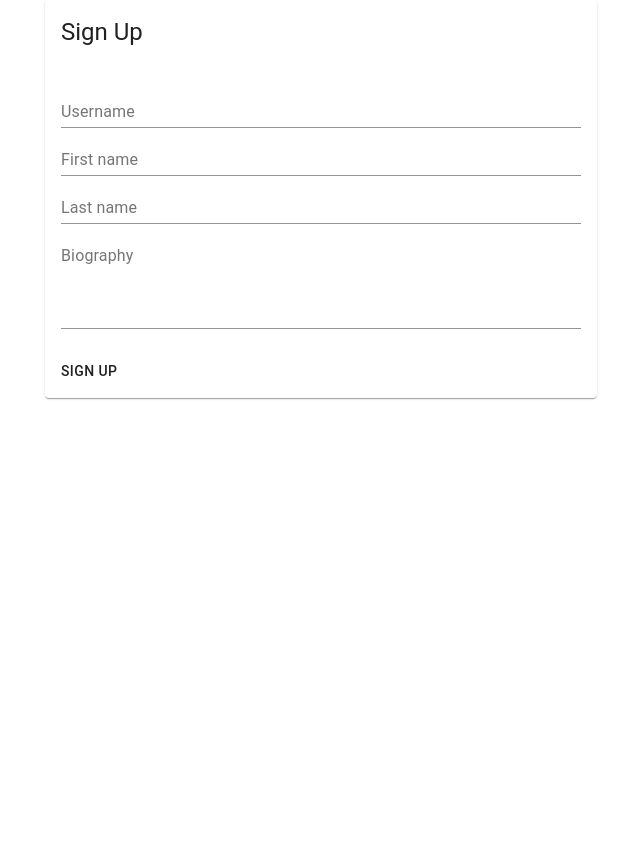
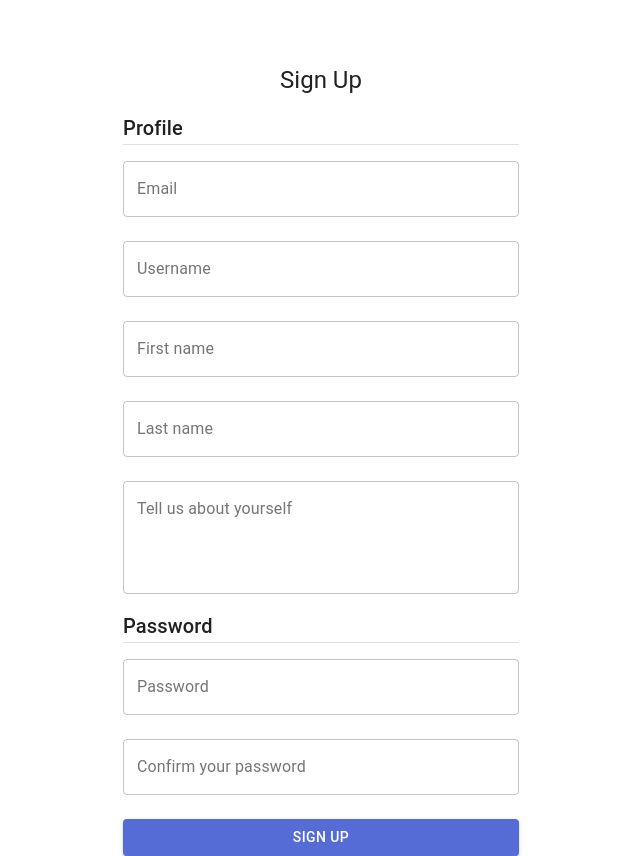
Before and after one commit to Tzunhei/twitter-clone-client, a Next.js app: page /auth/signup in a window 1280 px wide. Shown: the whole page, without its empty margins (319-959 px from the left). Before the commit the page ends 800 px from the top, so only its background shows below. Built offline with nearby package versions, Linux system fonts and the light colour scheme.

Commit message:
init signup component

```diff
--- /dev/null
+++ b/components/Auth/AuthContainer.tsx
@@ -0,0 +1,24 @@
+import React from 'react';
+import { Box, Container, Typography } from '@material-ui/core';
+
+interface IAuthContainerProps {
+  children: React.ReactNode;
+  title: string;
+}
+
+const AuthContainer = (props: IAuthContainerProps) => {
+  const { children, title } = props;
+
+  return (
+    <Container component="main" maxWidth="xs">
+      <Box mt={8}>
+        <Typography align="center" variant="h5">
+          {title}
+        </Typography>
+        {children}
+      </Box>
+    </Container>
+  );
+};
+
+export default AuthContainer;
--- a/pages/api/auth/[...nextauth].ts
+++ b/pages/api/auth/[...nextauth].ts
@@ -7,7 +7,7 @@ export default (req: NextApiRequest, res: NextApiResponse): Promise<void> =>
   NextAuth(req, res, {
     providers: [
       Providers.Credentials({
-        name: 'Credentials',
+        name: 'credentials',
         credentials: {
           username: {
             label: 'Username',
--- a/pages/auth/signin.tsx
+++ b/pages/auth/signin.tsx
@@ -1,4 +1,4 @@
-import LoginForm from '@components/Login/LoginForm';
+import LoginForm from '@components/Auth/LoginForm';
 
 const SignIn = () => {
   return <LoginForm />;
--- a/pages/auth/signup.tsx
+++ b/pages/auth/signup.tsx
@@ -1,104 +1,156 @@
+import AuthContainer from '@components/Auth/AuthContainer';
+import { yupResolver } from '@hookform/resolvers/yup';
 import {
   Box,
   Button,
-  Card,
-  CardActions,
-  CardContent,
-  CardHeader,
-  Container,
+  Divider,
+  makeStyles,
   TextField,
+  Typography,
 } from '@material-ui/core';
 import { Controller, useForm } from 'react-hook-form';
+import * as yup from 'yup';
 
+const useStyles = makeStyles((theme) => ({
+  form: {
+    marginTop: theme.spacing(1),
+    width: '100%',
+    display: 'flex',
+    flexDirection: 'column',
+  },
+}));
 interface ISignUpFormInput {
+  email: string;
   username: string;
   first_name: string;
   last_name: string;
+  password: string;
+  password_confirmation: string;
   biography: string;
 }
 
+const schema = yup.object().shape({
+  email: yup.string().email().required(),
+  username: yup.string().required(),
+  first_name: yup.string().required(),
+  last_name: yup.string().required(),
+  password: yup.string().required(),
+  password_confirmation: yup.string().required(),
+  biography: yup.string(),
+});
+
 const SignUp = () => {
-  const { control, handleSubmit, register } = useForm<ISignUpFormInput>();
+  const classes = useStyles();
+
+  const { control, handleSubmit, errors } = useForm({
+    resolver: yupResolver(schema),
+  });
 
   const onSubmit = (data: ISignUpFormInput) => {
     console.log(data);
   };
 
   return (
-    <Container maxWidth="sm">
-      <Card>
-        <CardHeader title="Sign Up" />
-        <form onSubmit={handleSubmit(onSubmit)}>
-          <CardContent>
+    <AuthContainer title="Sign Up">
+      <form className={classes.form} onSubmit={handleSubmit(onSubmit)}>
         <Box display="flex" flexDirection="column">
+          <Box mt={1}>
+            <Typography variant="h6">Profile</Typography>
+            <Divider />
+          </Box>
           <Controller
-                name="username"
+            as={TextField}
+            variant="outlined"
+            margin="normal"
             control={control}
+            name="email"
+            label="Email"
             defaultValue=""
-                render={({ onChange, value }) => (
-                  <TextField
-                    name="username"
-                    inputRef={register}
-                    onChange={onChange}
-                    value={value}
-                    label="Username"
-                  />
-                )}
+            error={Boolean(errors.email)}
+            helperText={errors.email?.message}
           />
           <Controller
-                name="first_name"
+            as={TextField}
+            variant="outlined"
+            margin="normal"
             control={control}
+            name="username"
+            label="Username"
             defaultValue=""
-                render={({ onChange, value }) => (
-                  <TextField
-                    name="first_name"
-                    inputRef={register}
-                    onChange={onChange}
-                    value={value}
-                    label="First name"
-                  />
-                )}
+            error={Boolean(errors.username)}
+            helperText={errors.username?.message}
           />
           <Controller
-                name="last_name"
+            as={TextField}
+            variant="outlined"
+            margin="normal"
             control={control}
+            name="first_name"
+            label="First name"
             defaultValue=""
-                render={({ onChange, value }) => (
-                  <TextField
-                    name="last_name"
-                    inputRef={register}
-                    onChange={onChange}
-                    value={value}
-                    label="Last name"
-                  />
-                )}
+            error={Boolean(errors.first_name)}
+            helperText={errors.first_name?.message}
           />
           <Controller
-                name="biography"
+            as={TextField}
+            variant="outlined"
+            margin="normal"
             control={control}
+            name="last_name"
+            label="Last name"
             defaultValue=""
-                render={({ onChange, value }) => (
-                  <TextField
+            error={Boolean(errors.last_name)}
+            helperText={errors.last_name?.message}
+          />
+          <Controller
             multiline
             rows={4}
+            as={TextField}
+            variant="outlined"
+            margin="normal"
+            control={control}
             name="biography"
-                    inputRef={register}
-                    onChange={onChange}
-                    value={value}
-                    label="Biography"
+            label="Tell us about yourself"
+            defaultValue=""
+            error={Boolean(errors.biography)}
+            helperText={errors.biography?.message}
           />
-                )}
+          <Box mt={1}>
+            <Typography variant="h6">Password</Typography>
+            <Divider />
+          </Box>
+          <Controller
+            type="password"
+            as={TextField}
+            variant="outlined"
+            margin="normal"
+            control={control}
+            name="password"
+            label="Password"
+            defaultValue=""
+            error={Boolean(errors.password)}
+            helperText={errors.password?.message}
+          />
+          <Controller
+            type="password"
+            as={TextField}
+            variant="outlined"
+            margin="normal"
+            control={control}
+            name="password_confirmation"
+            label="Confirm your password"
+            defaultValue=""
+            error={Boolean(errors.password_confirmation)}
+            helperText={errors.password_confirmation?.message}
           />
         </Box>
-          </CardContent>
-          <Box justifyContent="flex-end">
-            <CardActions>
-              <Button type="submit">Sign up</Button>
-            </CardActions>
+        <Box mt={2}>
+          <Button fullWidth color="primary" variant="contained" type="submit">
+            Sign up
+          </Button>
         </Box>
       </form>
-      </Card>
-    </Container>
+    </AuthContainer>
   );
 };
 
```
Also changed, not shown: components/Auth/LoginForm.tsx (added, +87 -0 lines), components/Login/LoginForm.tsx (deleted, +0 -99 lines), 1 other file (tests, documents, lock files or other folders). Lines whose indentation alone changed are shown as unchanged.
